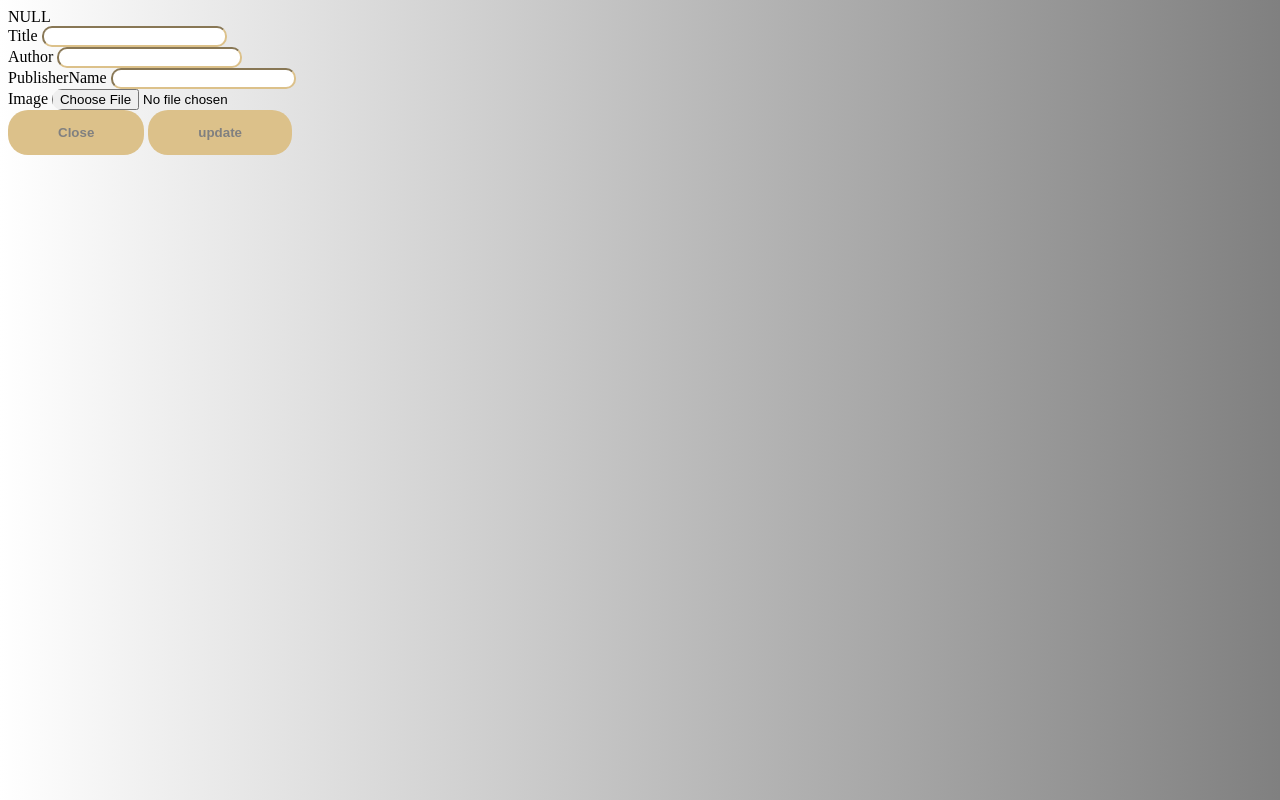
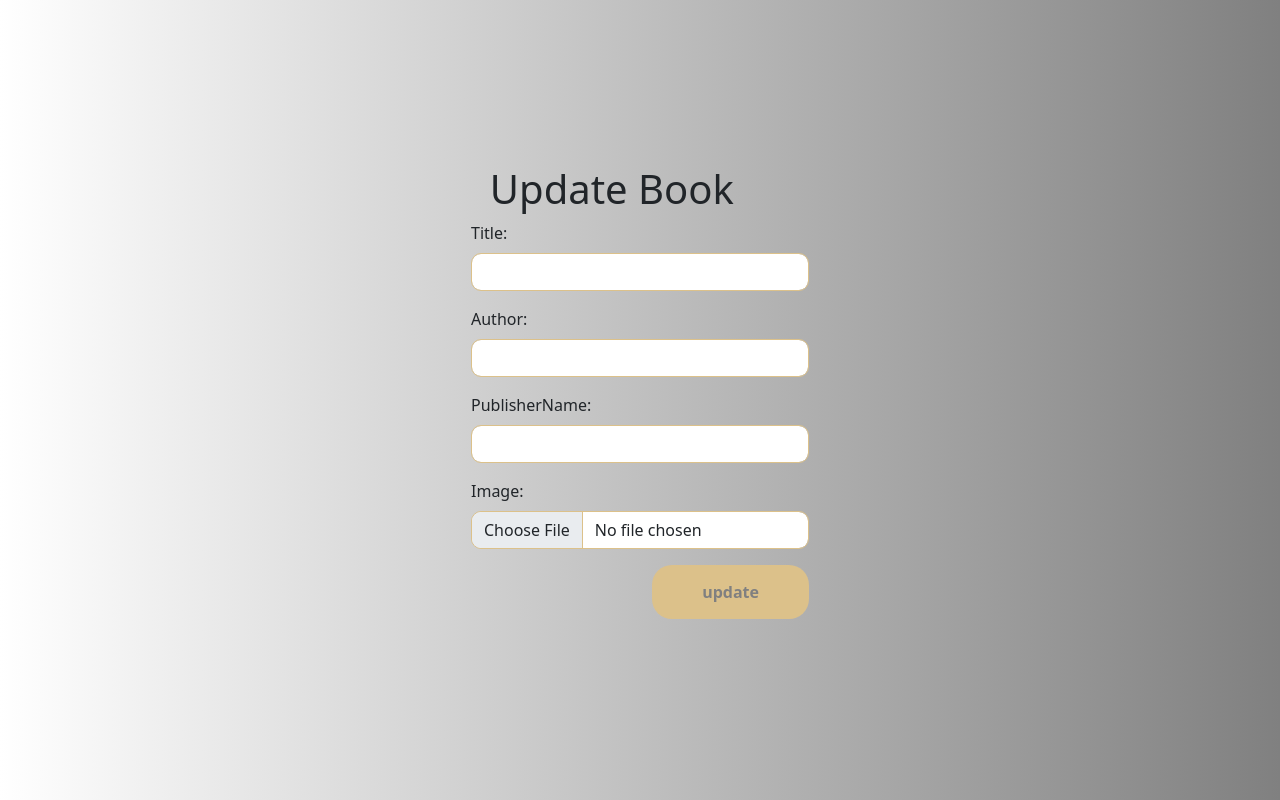
Before and after one commit to Fatimezzahra-DARIM/Library-Management-System, a PHP site: page /edit.php?id=1 in a window 1280 px wide. Run offline with PHP 8.4, Linux system fonts and the light colour scheme; data that the repository does not hold is empty.

Commit message:
Modification in page Update books

```diff
--- a/dashboard.php
+++ b/dashboard.php
@@ -29,7 +29,7 @@
         <li><i class="bi  me-3 fs-4 bi-person-circle"></i><a href="profile.php" class="profile">Profile</a></li>
         <li><i class="bi me-3 fs-4 bi-grid-1x2-fill"></i><a href="dashboard.php" id="dashboard" class="profile">Dashboard</a></li>
         <li><i class="bi me-3 fs-4 bi-book-fill"></i><a href="books.php" id="books" class="books">Books</a></li>
-        <li><i class="bi me-3 fs-4 bi-box-arrow-left"></i><a href="index.php" id="homepage" class="homepage">Log Out</a></li>
+        <li><i class="bi me-3 fs-4 bi-box-arrow-left"></i><a href="logOut.php" id="homepage" class="homepage">Log Out</a></li>
     </ul>
 
 </section>
--- a/edit.php
+++ b/edit.php
@@ -1,34 +1,36 @@
 <?php include 'connex.php'; ?>
+<link href="https://cdn.jsdelivr.net/npm/bootstrap@5.2.2/dist/css/bootstrap.min.css" rel="stylesheet" integrity="sha384-Zenh87qX5JnK2Jl0vWa8Ck2rdkQ2Bzep5IDxbcnCeuOxjzrPF/et3URy9Bv1WTRi" crossorigin="anonymous">
 <link href="style.css" rel="stylesheet" />
-
 <?php
 global $conn;
 $id = $_GET['id'];
 $sql = "SELECT * FROM books WHERE `bookId`='$id'";
 $result = mysqli_query($conn, $sql);
 $row = mysqli_fetch_assoc($result);
-var_dump($row); ?>
-<div>
+// var_dump($row);
+?>
+<div class="h-100 d-flex align-items-center justify-content-center">
+    <div class=" ">
+        <div class="col-10 text-center">
+            <h1>Update Book</h1>
+        </div>
         <form enctype="multipart/form-data" action="update.php?id=<?= $id ?>" method="POST">
 
             <div class="mb-3">
-            <label for="title" class="form-label">Title</label>
+                <label for="title" class="form-label">Title:</label>
                 <input type="text" class="form-control" name="updatetitle" id="title-addBook" value='<?php echo $row['bookTitle'] ?>'>
             </div>
             <div class="mb-3">
-            <label for="title" class="form-label">Author</label>
+                <label for="title" class="form-label">Author:</label>
                 <input type="text" class="form-control" name="updateAuthor" value='<?php echo $row['author'] ?>'>
             </div>
             <div class="mb-3">
-            <label for="title" class="form-label">PublisherName</label>
+                <label for="title" class="form-label">PublisherName:</label>
                 <input type="text" class="form-control" name="updatePublisherName" value='<?php echo $row['publisherName'] ?>'>
             </div>
-        <!-- <div class="mb-3" >
-            <label for="" class="form-label">Image last</label>
-            <input type="file" class="form-control" name="lastimage" value='<?php echo $row['image'] ?>'>
-        </div> -->
+
             <div class="mb-3">
-            <label for="" class="form-label">Image</label>
+                <label for="" class="form-label">Image:</label>
                 <input type="file" class="form-control" name="image">
                 <input type="hidden" value='<?php echo $row['image'] ?>' name="old_img">
             </div>
@@ -36,9 +38,7 @@ var_dump($row); ?>
             <!-- select2 -->
 
             <div class="modal-footer">
-
-            <button type="button" class="btn btn-secondary" data-bs-dismiss="modal" id="reset">Close</button>
-            <button type="submit" class="btn btn-primary" id="update" name="update">update</button>
+                <button type="submit" class="btn " id="update" name="update">update</button>
             </div>
         </form>
     </div>
--- /dev/null
+++ b/logOut.php
@@ -0,0 +1,6 @@
+<?php
+    include "connex.php";
+    echo"hiiii";
+    session_unset();
+    session_destroy();
+    header("location: index.php");
```
Also changed, not shown: profile.php (+10 -14 lines), Images/cover-profile.jpg (added), Images/nouuha.jpg (added). Lines whose indentation alone changed are shown as unchanged.
